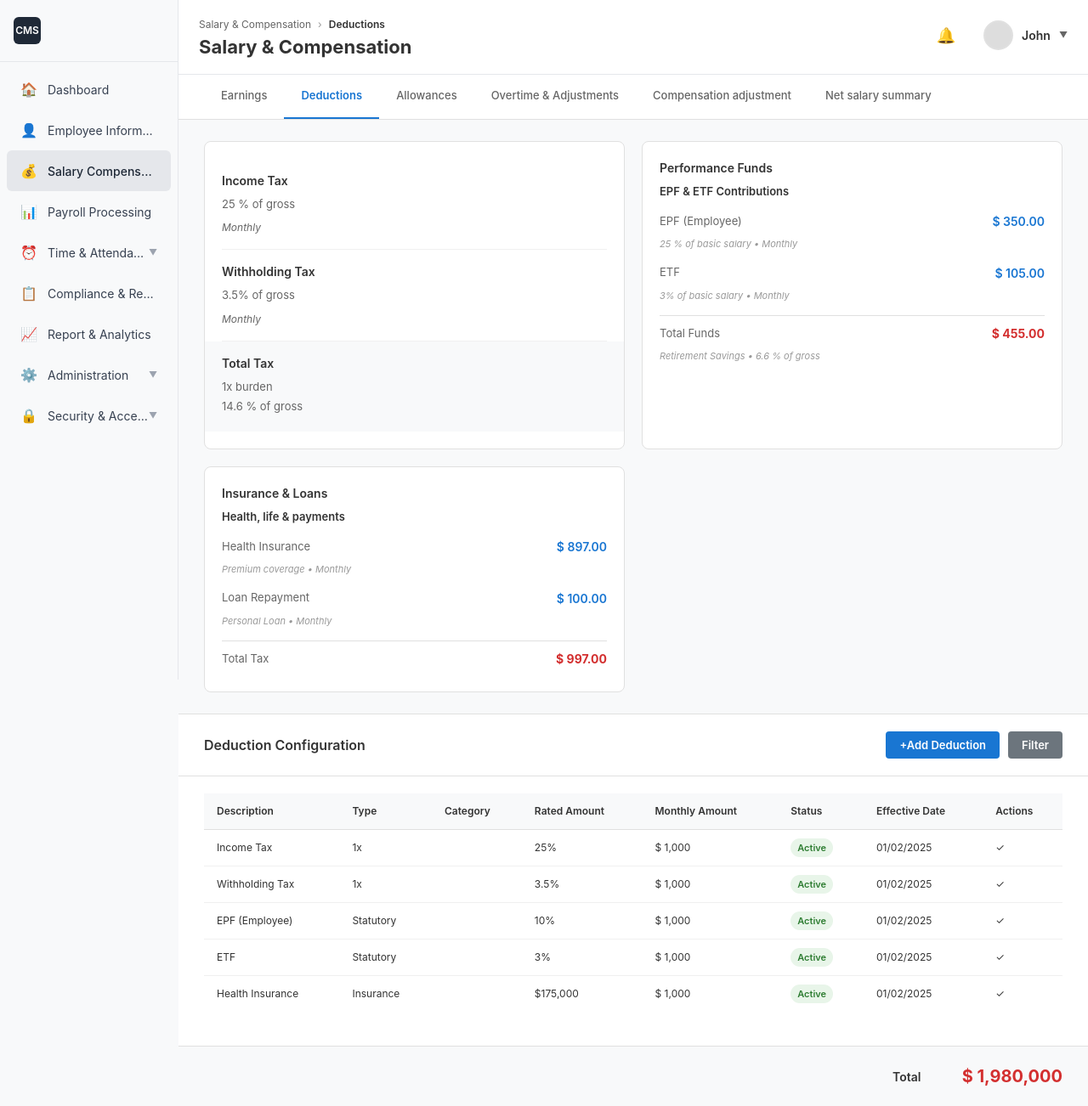
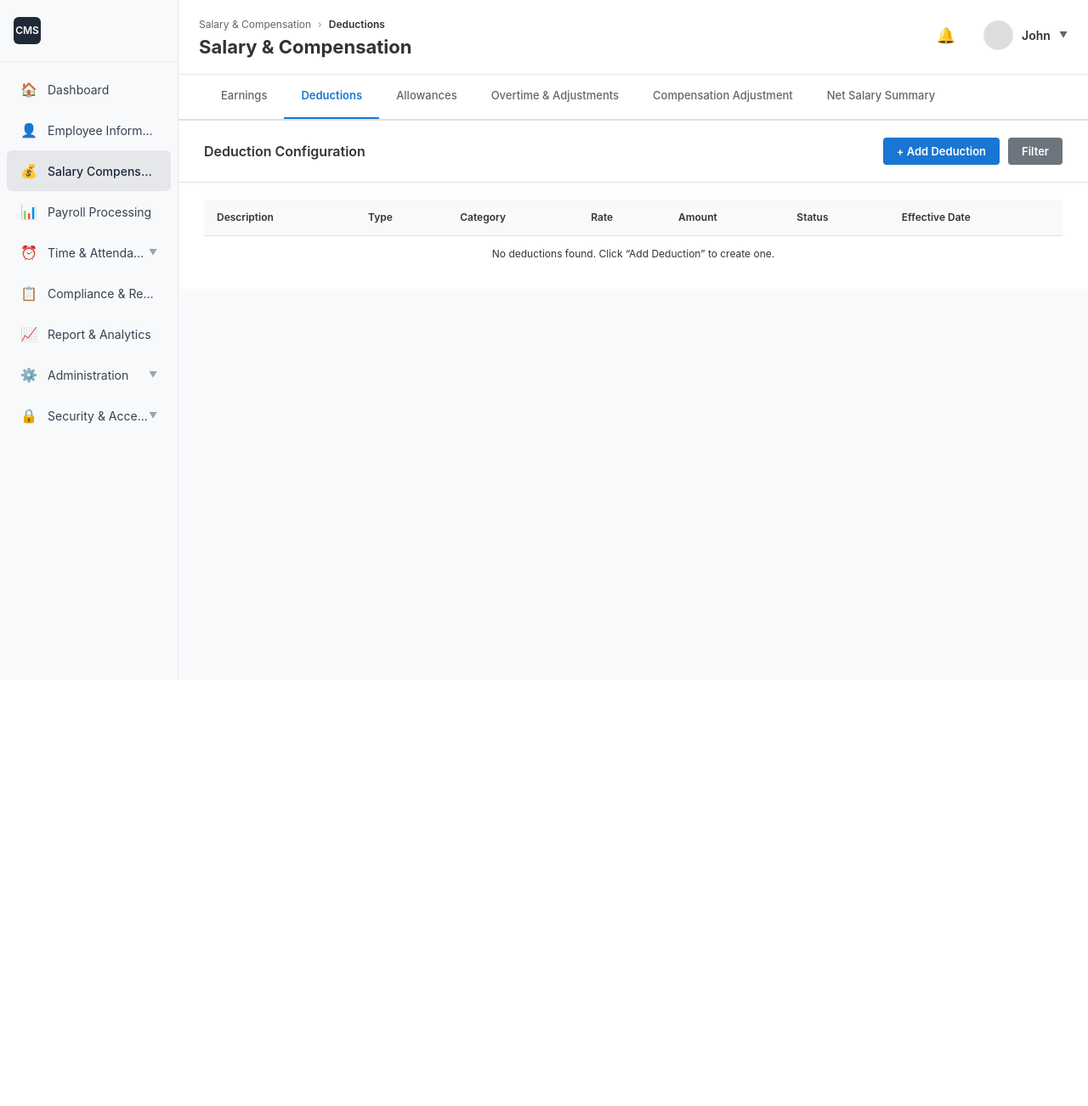
Before and after one commit to CMS-Rashmi/payroll_management_frontend, a React (Vite) app: page /deductions in a window 1280 px wide. Shown: the whole page at 85% size. After the commit the page ends 800 px from the top, so only its background shows below. Built offline with nearby package versions, Linux system fonts and the light colour scheme.

Commit message:
Save local changes before merge

```diff
--- a/src/pages/Deductions.jsx
+++ b/src/pages/Deductions.jsx
@@ -1,44 +1,28 @@
-import React, { useState } from 'react';
-import { useNavigate } from 'react-router-dom';
-import Sidebar from '../components/Sidebar';
-import '../styles/Deductions.css';
+import React, { useState, useEffect } from "react";
+import { useNavigate } from "react-router-dom";
+import Sidebar from "../components/Sidebar";
+import "../styles/Deductions.css";
 
 const Deductions = () => {
   const navigate = useNavigate();
-  const [activeTab, setActiveTab] = useState('deductions');
+  const [activeTab, setActiveTab] = useState("deductions");
+  const [deductions, setDeductions] = useState([]);
+
+  // Load saved deductions from localStorage
+  useEffect(() => {
+    const storedDeductions = JSON.parse(localStorage.getItem("deductions")) || [];
+    setDeductions(storedDeductions);
+  }, []);
 
   const handleTabClick = (tab) => {
     setActiveTab(tab);
-    switch(tab) {
-      case 'earnings':
-        navigate('/earnings');
-        break;
-      case 'deductions':
-        navigate('/deductions');
-        break;
-      case 'allowances':
-        navigate('/allowances');
-        break;
-      case 'overtime':
-        navigate('/overtime-adjustments');
-        break;
-      case 'compensation':
-        navigate('/compensation-adjustment');
-        break;
-      case 'summary':
-        navigate('/net-salary-summary');
-        break;
-      default:
-        navigate('/deductions');
-    }
+    navigate(`/${tab}`);
   };
 
   return (
     <div className="deductions-container">
       <Sidebar />
-
       <div className="deductions-content">
-        {/* Header */}
         <header className="deductions-header">
           <div className="header-left">
             <div className="breadcrumb">
@@ -48,7 +32,6 @@ const Deductions = () => {
             </div>
             <h1 className="page-title">Salary & Compensation</h1>
           </div>
-
           <div className="header-right">
             <div className="notification-icon">🔔</div>
             <div className="user-profile">
@@ -61,112 +44,31 @@ const Deductions = () => {
 
         {/* Tabs */}
         <div className="deductions-tabs">
-          <div className={`tab ${activeTab === 'earnings' ? 'active' : ''}`} onClick={() => handleTabClick('earnings')}>
-            Earnings
+          {["earnings", "deductions", "allowances", "overtime", "compensation", "summary"].map((tab) => (
+            <div
+              key={tab}
+              className={`tab ${activeTab === tab ? "active" : ""}`}
+              onClick={() => handleTabClick(tab)}
+            >
+              {tab === "overtime"
+                ? "Overtime & Adjustments"
+                : tab === "compensation"
+                ? "Compensation Adjustment"
+                : tab === "summary"
+                ? "Net Salary Summary"
+                : tab.charAt(0).toUpperCase() + tab.slice(1)}
             </div>
-          <div className={`tab ${activeTab === 'deductions' ? 'active' : ''}`} onClick={() => handleTabClick('deductions')}>
-            Deductions
-          </div>
-          <div className={`tab ${activeTab === 'allowances' ? 'active' : ''}`} onClick={() => handleTabClick('allowances')}>
-            Allowances
-          </div>
-          <div className={`tab ${activeTab === 'overtime' ? 'active' : ''}`} onClick={() => handleTabClick('overtime')}>
-            Overtime & Adjustments
-          </div>
-          <div className={`tab ${activeTab === 'compensation' ? 'active' : ''}`} onClick={() => handleTabClick('compensation')}>
-            Compensation adjustment
-          </div>
-          <div className={`tab ${activeTab === 'summary' ? 'active' : ''}`} onClick={() => handleTabClick('summary')}>
-            Net salary summary
-          </div>
+          ))}
         </div>
 
-        {/* Main Content - Vertical layout as in image */}
-        <div className="deductions-main">
-          {/* Information Cards Section */}
-          <div className="info-cards-section">
-            <div className="info-cards-grid">
-              {/* Tax Information Card */}
-              <div className="info-card">
-                <div className="card-section">
-                  <h3>Income Tax</h3>
-                  <p>25 % of gross</p>
-                  <span className="frequency">Monthly</span>
-                </div>
-
-                <div className="card-section">
-                  <h3>Withholding Tax</h3>
-                  <p>3.5% of gross</p>
-                  <span className="frequency">Monthly</span>
-                </div>
-
-                <div className="card-section total">
-                  <h3>Total Tax</h3>
-                  <p>1x burden</p>
-                  <p>14.6 % of gross</p>
-                </div>
-              </div>
-
-              {/* Performance Funds Card */}
-              <div className="info-card">
-                <h3 className="card-title">Performance Funds</h3>
-                <div className="funds-content">
-                  <h4>EPF & ETF Contributions</h4>
-                  <div className="amount-line">
-                    <span>EPF (Employee)</span>
-                    <span className="amount">$ 350.00</span>
-                  </div>
-                  <div className="note">25 % of basic salary • Monthly</div>
-
-                  <div className="amount-line">
-                    <span>ETF</span>
-                    <span className="amount">$ 105.00</span>
-                  </div>
-                  <div className="note">3% of basic salary • Monthly</div>
-
-                  <div className="amount-line total">
-                    <span>Total Funds</span>
-                    <span className="amount">$ 455.00</span>
-                  </div>
-                  <div className="note">Retirement Savings • 6.6 % of gross</div>
-                </div>
-              </div>
-
-              {/* Insurance & Loans Card */}
-              <div className="info-card">
-                <h3 className="card-title">Insurance & Loans</h3>
-                <div className="funds-content">
-                  <h4>Health, life & payments</h4>
-                  <div className="amount-line">
-                    <span>Health Insurance</span>
-                    <span className="amount">$ 897.00</span>
-                  </div>
-                  <div className="note">Premium coverage • Monthly</div>
-
-                  <div className="amount-line">
-                    <span>Loan Repayment</span>
-                    <span className="amount">$ 100.00</span>
-                  </div>
-                  <div className="note">Personal Loan • Monthly</div>
-
-                  <div className="amount-line total">
-                    <span>Total Tax</span>
-                    <span className="amount">$ 997.00</span>
-                  </div>
-                </div>
-              </div>
-            </div>
-          </div>
-
-          {/* Table Section at Bottom */}
+        {/* Table Section */}
         <div className="table-section-bottom">
           <div className="table-header">
             <h2>Deduction Configuration</h2>
             <div className="table-buttons">
-                <button
-                className="add-deduction-btn"
-                onClick={() => navigate('/add-deduction')}>
-                  +Add Deduction</button>
+              <button className="add-deduction-btn" onClick={() => navigate("/add-deduction")}>
+                + Add Deduction
+              </button>
               <button className="filter-btn">Filter</button>
             </div>
           </div>
@@ -178,85 +80,38 @@ const Deductions = () => {
                   <th>Description</th>
                   <th>Type</th>
                   <th>Category</th>
-                    <th>Rated Amount</th>
-                    <th>Monthly Amount</th>
+                  <th>Rate</th>
+                  <th>Amount</th>
                   <th>Status</th>
                   <th>Effective Date</th>
-                    <th>Actions</th>
                 </tr>
               </thead>
               <tbody>
+                {deductions.length > 0 ? (
+                  deductions.map((item, index) => (
+                    <tr key={index}>
+                      <td>{item.name}</td>
+                      <td>{item.type}</td>
+                      <td>{item.category}</td>
+                      <td>{item.rate}</td>
+                      <td>{item.amount}</td>
+                      <td>
+                        <span className={`status ${item.status === "Active" ? "active" : "inactive"}`}>
+                          {item.status}
+                        </span>
+                      </td>
+                      <td>{item.date}</td>
+                    </tr>
+                  ))
+                ) : (
                   <tr>
-                    <td>Income Tax</td>
-                    <td>1x</td>
-                    <td></td>
-                    <td>25%</td>
-                    <td>$ 1,000</td>
-                    <td>
-                      <span className="status active">Active</span>
+                    <td colSpan="7" style={{ textAlign: "center" }}>
+                      No deductions found. Click “Add Deduction” to create one.
                     </td>
-                    <td>01/02/2025</td>
-                    <td className="action">✓</td>
                   </tr>
-                  <tr>
-                    <td>Withholding Tax</td>
-                    <td>1x</td>
-                    <td></td>
-                    <td>3.5%</td>
-                    <td>$ 1,000</td>
-                    <td>
-                      <span className="status active">Active</span>
-                    </td>
-                    <td>01/02/2025</td>
-                    <td className="action">✓</td>
-                  </tr>
-                  <tr>
-                    <td>EPF (Employee)</td>
-                    <td>Statutory</td>
-                    <td></td>
-                    <td>10%</td>
-                    <td>$ 1,000</td>
-                    <td>
-                      <span className="status active">Active</span>
-                    </td>
-                    <td>01/02/2025</td>
-                    <td className="action">✓</td>
-                  </tr>
-                  <tr>
-                    <td>ETF</td>
-                    <td>Statutory</td>
-                    <td></td>
-                    <td>3%</td>
-                    <td>$ 1,000</td>
-                    <td>
-                      <span className="status active">Active</span>
-                    </td>
-                    <td>01/02/2025</td>
-                    <td className="action">✓</td>
-                  </tr>
-                  <tr>
-                    <td>Health Insurance</td>
-                    <td>Insurance</td>
-                    <td></td>
-                    <td>$175,000</td>
-                    <td>$ 1,000</td>
-                    <td>
-                      <span className="status active">Active</span>
-                    </td>
-                    <td>01/02/2025</td>
-                    <td className="action">✓</td>
-                  </tr>
+                )}
               </tbody>
             </table>
-            </div>
-
-            {/* Total at Bottom */}
-            <div className="total-bottom">
-              <div className="total-content">
-                <span className="total-label">Total</span>
-                <span className="total-amount">$ 1,980,000</span>
-              </div>
-            </div>
           </div>
         </div>
       </div>
```
Lines whose indentation alone changed are shown as unchanged.
